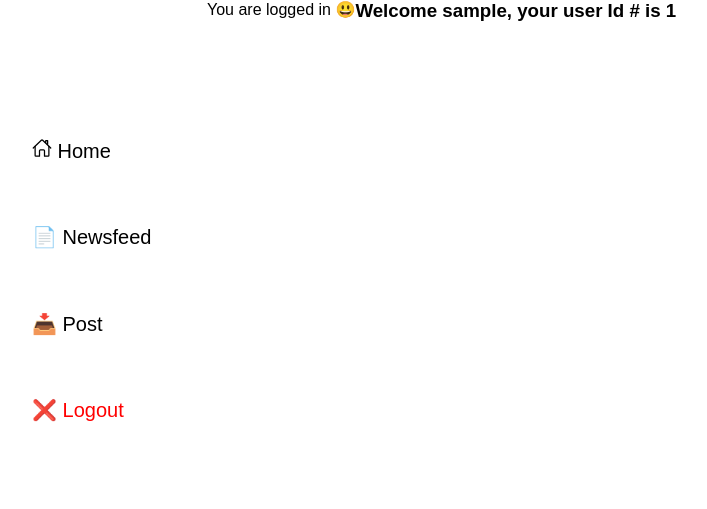
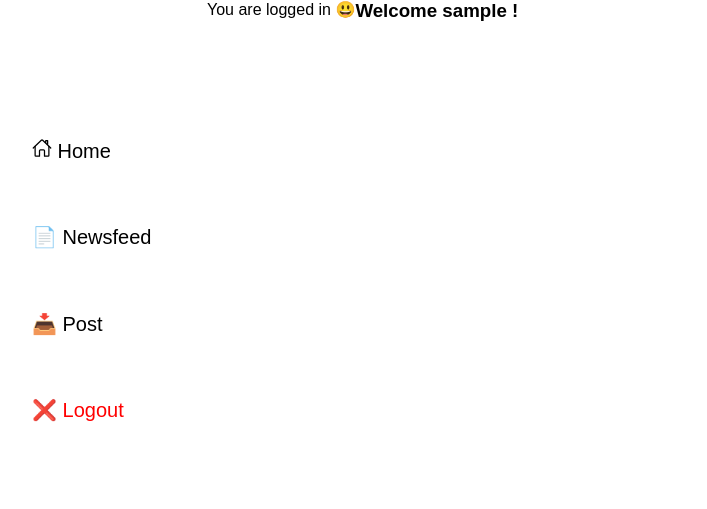
Before and after one commit to Joe-Powell/antisocial_media, a PHP site: page /index.php in a window 1280 px wide. Shown: the top 509 px of the page, without its empty margins (3-710 px from the left). Run offline with PHP 8.4, Linux system fonts and the light colour scheme; the visitor is signed in with stand-in values (Sample User, id 1); some libraries are stand-ins or nearby versions.

Commit message:
Update index.php

```diff
--- a/index.php
+++ b/index.php
@@ -43,9 +43,8 @@
 <?php
 
 if(isset($_SESSION['userId'])) {
-
-  echo '<p class ="login-status">You are logged in &#x1F603;	</p>';
-  echo "<br> <h3> Welcome " .$_SESSION['username']. ", your user Id # is " .$_SESSION['userId'];
+ echo ' <p class ="login-status">You are logged in &#x1F603;	</p>';
+  echo "<br> <h3 class ='login-status'> Welcome " .$_SESSION['username'] ." !</h3>" ;
 
 }else{
 
```
